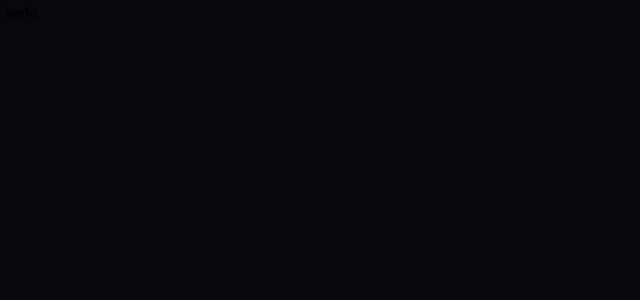
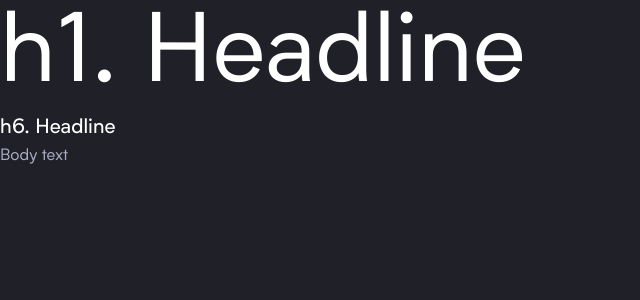
Before and after one commit to helciofranco/helciofranco.com, a Next.js app: page / in a window 1280 px wide. Shown: the top 300 px of the page, without its empty margins (0-640 px from the left). Built offline with nearby package versions, Linux system fonts and the light colour scheme.

Commit message:
feat: add Text component

```diff
--- /dev/null
+++ b/src/components/Text/index.ts
@@ -0,0 +1,60 @@
+import { styled } from '@stitches/react';
+
+const Text = styled('p', {
+  margin: '$none',
+  variants: {
+    // Color
+    color: {
+      primary: {
+        color: '$textPrimary',
+      },
+      secondary: {
+        color: '$textSecondary',
+      },
+    },
+    // Font-size
+    variant: {
+      h1: {
+        fontSize: '$h1',
+        lineHeight: '$h1',
+        fontWeight: '$normal',
+      },
+      h2: {
+        fontSize: '$h2',
+        lineHeight: '$h2',
+        fontWeight: '$normal',
+      },
+      h3: {
+        fontSize: '$h3',
+        lineHeight: '$h3',
+        fontWeight: '$normal',
+      },
+      h4: {
+        fontSize: '$h4',
+        lineHeight: '$h4',
+        fontWeight: '$normal',
+      },
+      h5: {
+        fontSize: '$h5',
+        lineHeight: '$h5',
+        fontWeight: '$normal',
+      },
+      h6: {
+        fontSize: '$h6',
+        lineHeight: '$h6',
+        fontWeight: '$medium',
+      },
+      body: {
+        fontSize: '$body',
+        lineHeight: '$body',
+        fontWeight: '$normal',
+      },
+    },
+  },
+  defaultVariants: {
+    color: 'primary',
+    variant: 'body',
+  },
+});
+
+export default Text;
--- a/src/libs/stitches/index.ts
+++ b/src/libs/stitches/index.ts
@@ -12,7 +12,12 @@ export const {
 } = createStitches({
   theme: {
     colors: {
-      backgroundPrimary: '#08070b',
+      // backgrounds
+      backgroundPrimary: '#1f2028',
+
+      // text
+      textPrimary: '#fff',
+      textSecondary: '#a9adc1',
     },
     space: {
       none: 0,
@@ -25,14 +30,27 @@ export const {
       body: 'Biotif, sans-serif',
     },
     fontSizes: {
-      sm: '12px',
-      md: '14px',
-      lg: '16px',
+      h1: '6rem',
+      h2: '3.75rem',
+      h3: '3rem',
+      h4: '2.125rem',
+      h5: '1.5rem',
+      h6: '1.25rem',
+      body: '1rem',
     },
     fontWeights: {
       normal: 'normal',
       medium: 500,
       bold: 'bold',
+    },
+    lineHeights: {
+      h1: '1.167',
+      h2: '1.2',
+      h3: '1.167',
+      h4: '1.235',
+      h5: '1.334',
+      h6: '1.6',
+      body: '1.5',
     },
   },
   media: {
--- a/src/modules/home/index.tsx
+++ b/src/modules/home/index.tsx
@@ -1,13 +1,12 @@
 import Box from '@components/Box';
+import Text from '@components/Text';
 
 const Home = () => {
   return (
-    <Box
-      css={{
-        padding: '$md',
-      }}
-    >
-      teste
+    <Box>
+      <Text variant="h1">h1. Headline</Text>
+      <Text variant="h6">h6. Headline</Text>
+      <Text color="secondary">Body text</Text>
     </Box>
   );
 };
```
